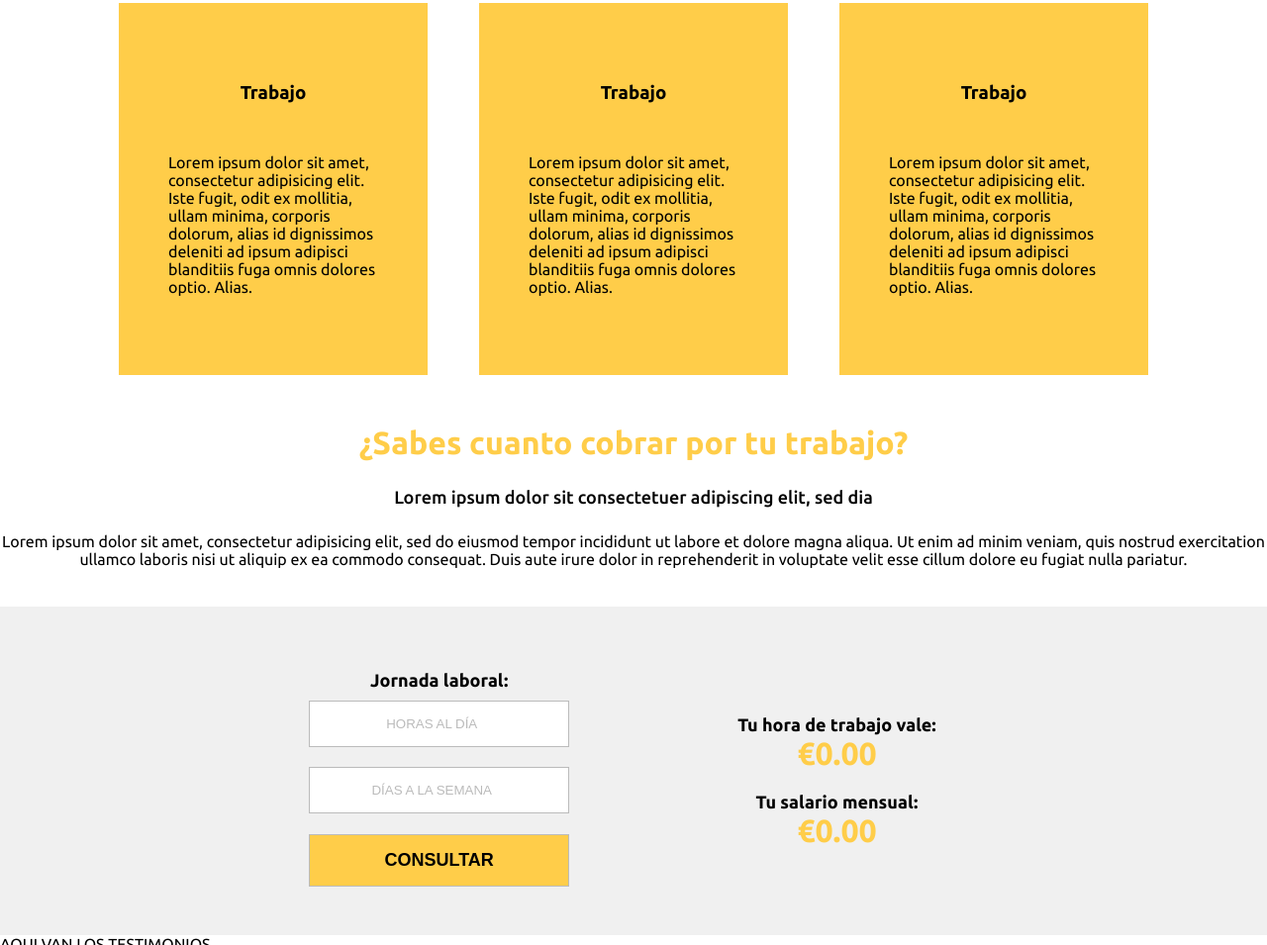
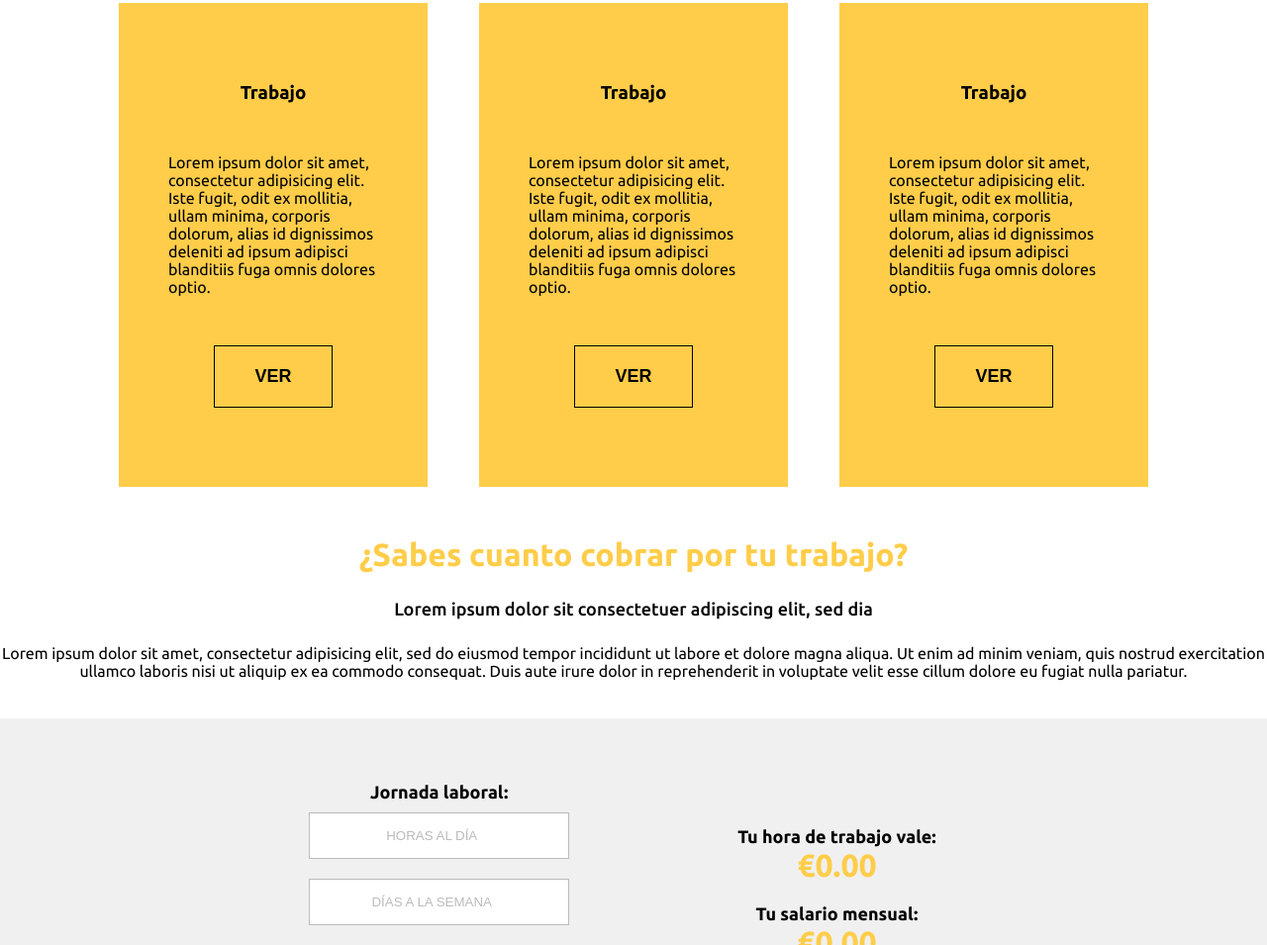
Before and after one commit to bln23/DOMlimpio, a website: page index.html in a window 1280 px wide. Shown: the part 954-1909 px from the top of the page at 99% size. Drawn offline with Linux system fonts and the light colour scheme.

Commit message:
Add button 'VER' in to second card-list

```diff
--- a/index.html
+++ b/index.html
@@ -86,20 +86,23 @@
         <div class="card">
           <h3 class="title-card hide">Trabajo</h2>
           <p class="text-card hide">
-            Lorem ipsum dolor sit amet, consectetur adipisicing elit. Iste fugit, odit ex mollitia, ullam minima, corporis dolorum, alias id dignissimos deleniti ad ipsum adipisci blanditiis fuga omnis dolores optio. Alias.
+            Lorem ipsum dolor sit amet, consectetur adipisicing elit. Iste fugit, odit ex mollitia, ullam minima, corporis dolorum, alias id dignissimos deleniti ad ipsum adipisci blanditiis fuga omnis dolores optio.
           </p>
+          <button class="primaryButton" type="button">VER</button>
         </div>
         <div class="card">
           <h3 class="title-card hide">Trabajo</h2>
           <p class="text-card hide">
-            Lorem ipsum dolor sit amet, consectetur adipisicing elit. Iste fugit, odit ex mollitia, ullam minima, corporis dolorum, alias id dignissimos deleniti ad ipsum adipisci blanditiis fuga omnis dolores optio. Alias.
+            Lorem ipsum dolor sit amet, consectetur adipisicing elit. Iste fugit, odit ex mollitia, ullam minima, corporis dolorum, alias id dignissimos deleniti ad ipsum adipisci blanditiis fuga omnis dolores optio.
           </p>
+          <button class="primaryButton" type="button">VER</button>
         </div>
         <div class="card">
           <h3 class="title-card hide">Trabajo</h2>
           <p class="text-card hide">
-            Lorem ipsum dolor sit amet, consectetur adipisicing elit. Iste fugit, odit ex mollitia, ullam minima, corporis dolorum, alias id dignissimos deleniti ad ipsum adipisci blanditiis fuga omnis dolores optio. Alias.
+            Lorem ipsum dolor sit amet, consectetur adipisicing elit. Iste fugit, odit ex mollitia, ullam minima, corporis dolorum, alias id dignissimos deleniti ad ipsum adipisci blanditiis fuga omnis dolores optio.
           </p>
+          <button class="primaryButton" type="button">VER</button>
         </div>
       </div>
     </section>
```
